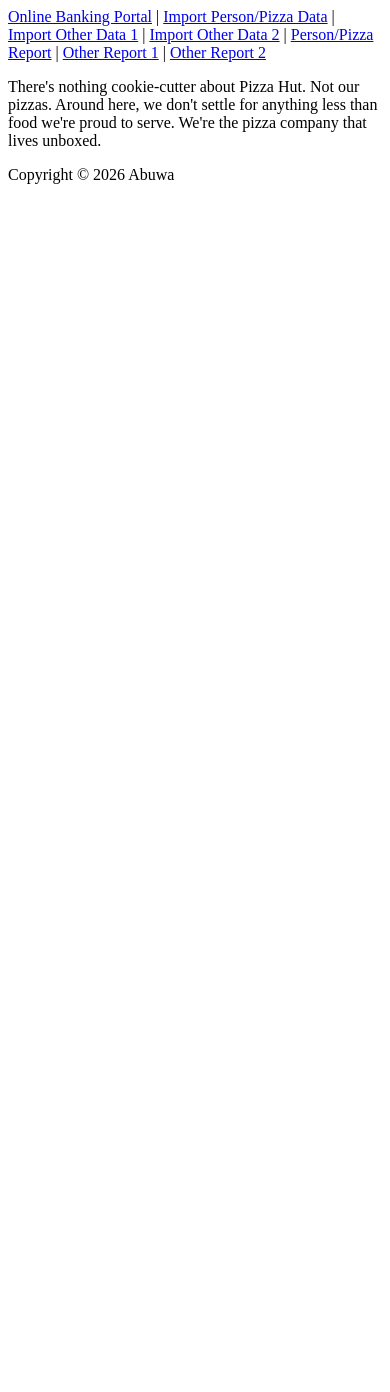
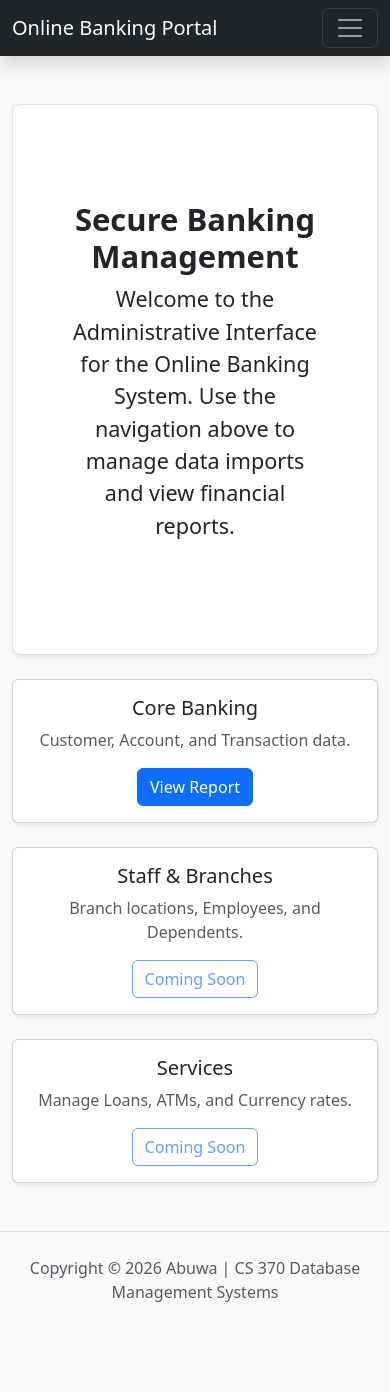
Before and after one commit to alomeli13/CS370-Online-Banking-Database, a PHP site: page / in a window 390 px wide. Before the commit the page ends 184 px from the top, so only its background shows below. Run offline with PHP 8.4, Linux system fonts and the light colour scheme.

Commit message:
started structure for home page with import for customer, account, and transaction data
Signed-off-by: Destiny Abuwa <dabuwa@mail.bradley.edu>

```diff
--- a/index.php
+++ b/index.php
@@ -1,29 +1,89 @@
+<!DOCTYPE html>
 <html lang="en">
 <head>
-    <title>Online Banking Portal</title>
+    <meta charset="UTF-8">
+    <meta name="viewport" content="width=device-width, initial-scale=1">
+    <title>Online Banking Portal | Home</title>
+    <link href="https://cdn.jsdelivr.net/npm/bootstrap@5.3.3/dist/css/bootstrap.min.css" rel="stylesheet">
 </head>
-<body>
+<body class="bg-light">
 
-<a href="index.php">Online Banking Portal</a>
-| <a href = "../import%20data.php">Import Person/Pizza Data</a>
-| <a href = "#">Import Other Data 1</a>
-| <a href = "#">Import Other Data 2</a>
-| <a href = "pizza_data_report.php">Person/Pizza Report</a>
-| <a href = "#">Other Report 1</a>
-| <a href = "#">Other Report 2</a>
 
-<p>
-    There's nothing cookie-cutter about Pizza Hut.
-    Not our pizzas. Around here, we don't settle for
-    anything less than food we're proud to serve.
-    We're the pizza company that lives unboxed.
-</p>
+<nav class="navbar navbar-expand-lg navbar-dark bg-dark shadow">
+    <div class="container">
+        <a class="navbar-brand" href="index.php">Online Banking Portal</a>
+        <button class="navbar-toggler" type="button" data-bs-toggle="collapse" data-bs-target="#navbarNav">
+            <span class="navbar-toggler-icon"></span>
+        </button>
+        <div class="collapse navbar-collapse" id="navbarNav">
+            <ul class="navbar-nav ms-auto">
+                <li class="nav-item">
+                    <a class="nav-link active" href="index.php">Home</a>
+                </li>
+                <li class="nav-item dropdown">
+                    <a class="nav-link dropdown-toggle" href="#" id="importDrop" role="button" data-bs-toggle="dropdown">
+                        Imports
+                    </a>
+                    <ul class="dropdown-menu">
+                        <li><a class="dropdown-item" href="import_customer_data.php">Customer Import</a></li>
+                        <li><a class="dropdown-item disabled" href="#">Staff Import (Coming Soon)</a></li>
+                        <li><a class="dropdown-item disabled" href="#">Services Import (Coming Soon)</a></li>
+                    </ul>
+                </li>
+                <li class="nav-item">
+                    <a class="nav-link" href="pizza_data_report.php">Reports</a>
+                </li>
+            </ul>
+        </div>
+    </div>
+</nav>
 
-<div>
-    <p>Copyright &copy; 2026 Abuwa</p>
+<div class="container mt-5">
+    <div class="p-5 mb-4 bg-white border rounded-3 shadow-sm">
+        <div class="container-fluid py-5 text-center">
+            <h1 class="display-5 fw-bold">Secure Banking Management</h1>
+            <p class="col-md-8 fs-4 mx-auto">
+                Welcome to the Administrative Interface for the Online Banking System.
+                Use the navigation above to manage data imports and view financial reports.
+            </p>
+        </div>
+    </div>
+
+    <div class="row g-4">
+        <div class="col-md-4">
+            <div class="card h-100 shadow-sm">
+                <div class="card-body text-center">
+                    <h5 class="card-title">Core Banking</h5>
+                    <p class="card-text text-muted">Customer, Account, and Transaction data.</p>
+                    <a href="pizza_data_report.php" class="btn btn-primary">View Report</a>
+                </div>
+            </div>
+        </div>
+        <div class="col-md-4">
+            <div class="card h-100 shadow-sm">
+                <div class="card-body text-center">
+                    <h5 class="card-title">Staff & Branches</h5>
+                    <p class="card-text text-muted">Branch locations, Employees, and Dependents.</p>
+                    <a href="#" class="btn btn-outline-primary disabled">Coming Soon</a>
+                </div>
+            </div>
+        </div>
+        <div class="col-md-4">
+            <div class="card h-100 shadow-sm">
+                <div class="card-body text-center">
+                    <h5 class="card-title">Services</h5>
+                    <p class="card-text text-muted">Manage Loans, ATMs, and Currency rates.</p>
+                    <a href="#" class="btn btn-outline-primary disabled">Coming Soon</a>
+                </div>
+            </div>
+        </div>
+    </div>
 </div>
 
+<footer class="py-4 my-5 border-top text-center text-muted">
+    <p>Copyright &copy; 2026 Abuwa | CS 370 Database Management Systems</p>
+</footer>
 
-
+<script src="https://cdn.jsdelivr.net/npm/bootstrap@5.3.3/dist/js/bootstrap.bundle.min.js"></script>
 </body>
 </html>
```
Also changed, not shown: import data.php (deleted, +0 -92 lines), import_customer_data.php (added, +115 -0 lines).
